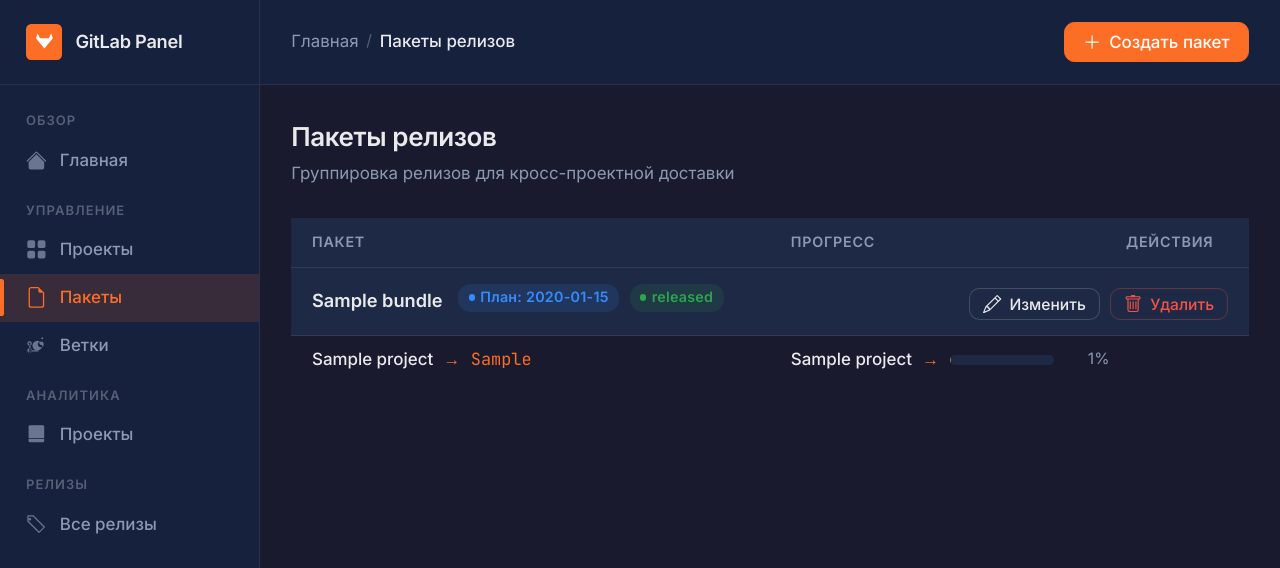
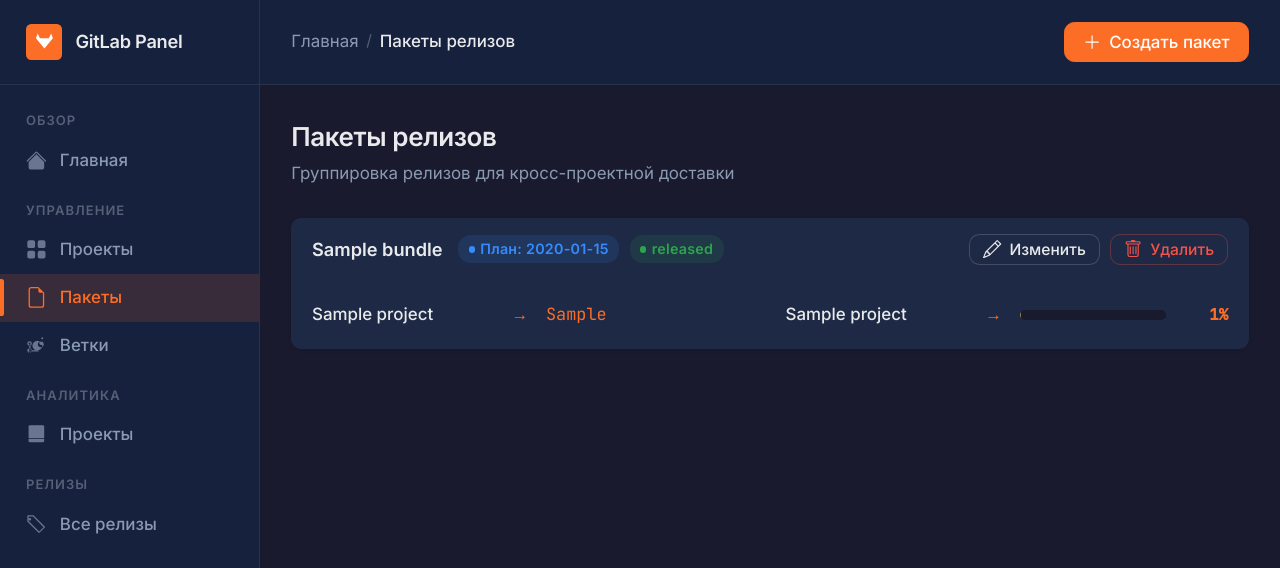
Before and after one commit to hram/gitlab-panel, a FastAPI app: page /bundles in a window 1280 px wide. Shown: the top 568 px of the page. Run offline with FastAPI, Linux system fonts and the light colour scheme; tables that the repository leaves empty hold one stand-in row (values such as "Sample post"); some libraries are stand-ins or nearby versions.

Commit message:
+ реализована работа с пакетами

```diff
--- a/static/style.css
+++ b/static/style.css
@@ -839,19 +839,122 @@ tbody td {
   flex-shrink: 0;
 }
 
-/* Bundle items row styles */
-.bundle-items-row td {
-  padding: 8px 16px;
-  border-bottom: 1px solid var(--border-base);
-  vertical-align: top;
+/* Bundle card layout - new structure */
+.bundles-list {
+  display: flex;
+  flex-direction: column;
+  gap: 16px;
 }
 
-.bundle-items-row td:first-child {
-  border-right: 1px solid var(--border-base);
+.bundle-card {
+  background: var(--bg-elevated);
+  border: 1px solid var(--border-base);
+  border-radius: 8px;
+  overflow: hidden;
+  box-shadow: 0 1px 3px rgba(0, 0, 0, 0.1);
 }
 
-.bundle-items-row td:last-child {
-  background: transparent;
+.bundle-card-header {
+  display: flex;
+  justify-content: space-between;
+  align-items: center;
+  gap: 16px;
+  padding: 12px 16px;
+  border-bottom: 1px solid var(--border-base);
+  background: var(--bg-elevated);
+}
+
+.bundle-card-info {
+  display: flex;
+  align-items: center;
+  gap: 12px;
+  flex: 1;
+}
+
+.bundle-card-name {
+  font-weight: 600;
+  font-size: 14px;
+  color: var(--text-primary);
+}
+
+.bundle-card-meta {
+  display: flex;
+  gap: 8px;
+}
+
+.bundle-card-actions {
+  display: flex;
+  gap: 8px;
+  flex-shrink: 0;
+}
+
+.bundle-card-body {
+  padding: 16px;
+  background: var(--bg-elevated);
+}
+
+.bundle-items-grid {
+  display: flex;
+  flex-direction: column;
+  gap: 8px;
+}
+
+.bundle-item-row-grid {
+  display: grid;
+  grid-template-columns: 1fr 1fr;
+  gap: 24px;
+  align-items: center;
+}
+
+.bundle-item-info,
+.bundle-item-progress {
+  display: grid;
+  grid-template-columns: 140px 24px 1fr;
+  gap: 8px;
+  align-items: center;
+}
+
+.bundle-item-progress {
+  grid-template-columns: 140px 24px auto 40px;
+}
+
+.bundle-item-project-col {
+  color: var(--text-primary);
+  font-weight: 500;
+  font-size: 13px;
+  overflow: hidden;
+  text-overflow: ellipsis;
+  white-space: nowrap;
+}
+
+.bundle-item-arrow-col {
+  color: var(--accent);
+  font-weight: 600;
+  font-size: 13px;
+  text-align: center;
+}
+
+.bundle-item-release-col {
+  font-family: var(--font-mono);
+  color: var(--accent);
+  font-size: 13px;
+}
+
+.bundle-item-progress-bar {
+  flex: 1;
+  height: 8px;
+  background: var(--bg-base);
+  border-radius: 4px;
+  overflow: hidden;
+}
+
+.bundle-item-progress-value {
+  font-size: 12px;
+  font-weight: 600;
+  color: var(--accent);
+  font-family: var(--font-mono);
+  text-align: right;
+  min-width: 35px;
 }
 
 .bundle-items {
--- a/templates/partials/bundles_table.html
+++ b/templates/partials/bundles_table.html
@@ -4,23 +4,14 @@
     {% endif %}
 
     {% if bundles %}
-    <table class="table">
-        <thead>
-            <tr>
-                <th style="width: 50%">Пакет</th>
-                <th style="width: 35%">Прогресс</th>
-                <th style="width: 15%">Действия</th>
-            </tr>
-        </thead>
-        <tbody>
+    <div class="bundles-list">
         {% for bundle in bundles %}
-            <!-- Bundle Header Row -->
-            <tr class="bundle-header-row">
-                <td colspan="3">
-                    <div class="bundle-header">
-                        <div class="bundle-header-info">
-                            <span class="bundle-name">{{ bundle.name }}</span>
-                            <div class="bundle-meta">
+        <div class="bundle-card">
+            <!-- Bundle Header -->
+            <div class="bundle-card-header">
+                <div class="bundle-card-info">
+                    <span class="bundle-card-name">{{ bundle.name }}</span>
+                    <div class="bundle-card-meta">
                         {% if bundle.planned_release_date %}
                         <span class="badge badge-info">План: {{ bundle.planned_release_date }}</span>
                         {% endif %}
@@ -29,7 +20,7 @@
                         {% endif %}
                     </div>
                 </div>
-                        <div class="bundle-header-actions">
+                <div class="bundle-card-actions">
                     <button class="btn btn-sm btn-secondary" onclick="openEditModal({{ bundle.id }})">
                         <svg viewBox="0 0 16 16" fill="currentColor" width="14" height="14">
                             <path d="M12.146.146a.5.5 0 0 1 .708 0l3 3a.5.5 0 0 1 0 .708l-10 10a.5.5 0 0 1-.168.11l-5 2a.5.5 0 0 1-.65-.65l2-5a.5.5 0 0 1 .11-.168zM11.207 2.5 13.5 4.793 14.793 3.5 12.5 1.207zm1.586 3L10.5 3.207 4 9.707V10h.5a.5.5 0 0 1 .5.5v.5h.5a.5.5 0 0 1 .5.5v.5h.293zm-9.761 5.175-.106.106-1.528 3.821 3.821-1.528.106-.106A.5.5 0 0 1 5 12.5V12h-.5a.5.5 0 0 1-.5-.5V11h-.5a.5.5 0 0 1-.468-.325"/>
@@ -45,42 +36,32 @@
                     </button>
                 </div>
             </div>
-                </td>
-            </tr>
-            <!-- Bundle Items Row -->
-            <tr class="bundle-items-row">
-                <td>
-                    <div class="bundle-items">
+
+            <!-- Bundle Items Grid -->
+            <div class="bundle-card-body">
+                <div class="bundle-items-grid">
                     {% for item in bundle.items %}
-                        <div class="bundle-item">
-                            <span class="bundle-item-project">{{ item.project.name if item.project else 'Project ' ~ item.project_id }}</span>
-                            <span class="bundle-item-arrow">→</span>
-                            <span class="bundle-item-release">{{ item.release.version if item.release else 'Release ' ~ item.release_id }}</span>
+                    <div class="bundle-item-row-grid">
+                        <div class="bundle-item-info">
+                            <span class="bundle-item-project-col">{{ item.project.name if item.project else 'Project ' ~ item.project_id }}</span>
+                            <span class="bundle-item-arrow-col">→</span>
+                            <span class="bundle-item-release-col">{{ item.release.version if item.release else 'Release ' ~ item.release_id }}</span>
                         </div>
-                        {% endfor %}
-                    </div>
-                </td>
-                <td>
-                    <div class="bundle-progress">
-                        {% for item in bundle.items %}
-                        <div class="progress-item">
-                            <span class="progress-item-name">{{ item.project.name if item.project else 'Project ' ~ item.project_id }}</span>
-                            <span class="progress-item-arrow">→</span>
-                            <div style="display:flex;align-items:center;gap:8px;flex:1">
-                                <div style="flex:1;height:8px;background:var(--bg-elevated);border-radius:4px;overflow:hidden;min-width:80px">
+                        <div class="bundle-item-progress">
+                            <span class="bundle-item-project-col">{{ item.project.name if item.project else 'Project ' ~ item.project_id }}</span>
+                            <span class="bundle-item-arrow-col">→</span>
+                            <div class="bundle-item-progress-bar">
                                 <div style="width:{{ item.release.progress if item.release else 0 }}%;height:100%;background:linear-gradient(90deg, var(--accent) 0%, var(--status-success) 100%);border-radius:4px;transition:width 0.3s ease"></div>
                             </div>
-                                <span style="font-size:12px;color:var(--text-secondary);min-width:35px;text-align:right">{{ "%.0f"|format(item.release.progress if item.release else 0) }}%</span>
+                            <span class="bundle-item-progress-value">{{ "%.0f"|format(item.release.progress if item.release else 0) }}%</span>
                         </div>
                     </div>
                     {% endfor %}
                 </div>
-                </td>
-                <td></td>
-            </tr>
+            </div>
+        </div>
         {% endfor %}
-        </tbody>
-    </table>
+    </div>
     {% else %}
     <div class="empty-state">
         <p>Пакеты ещё не созданы</p>
```
Lines whose indentation alone changed are shown as unchanged.
